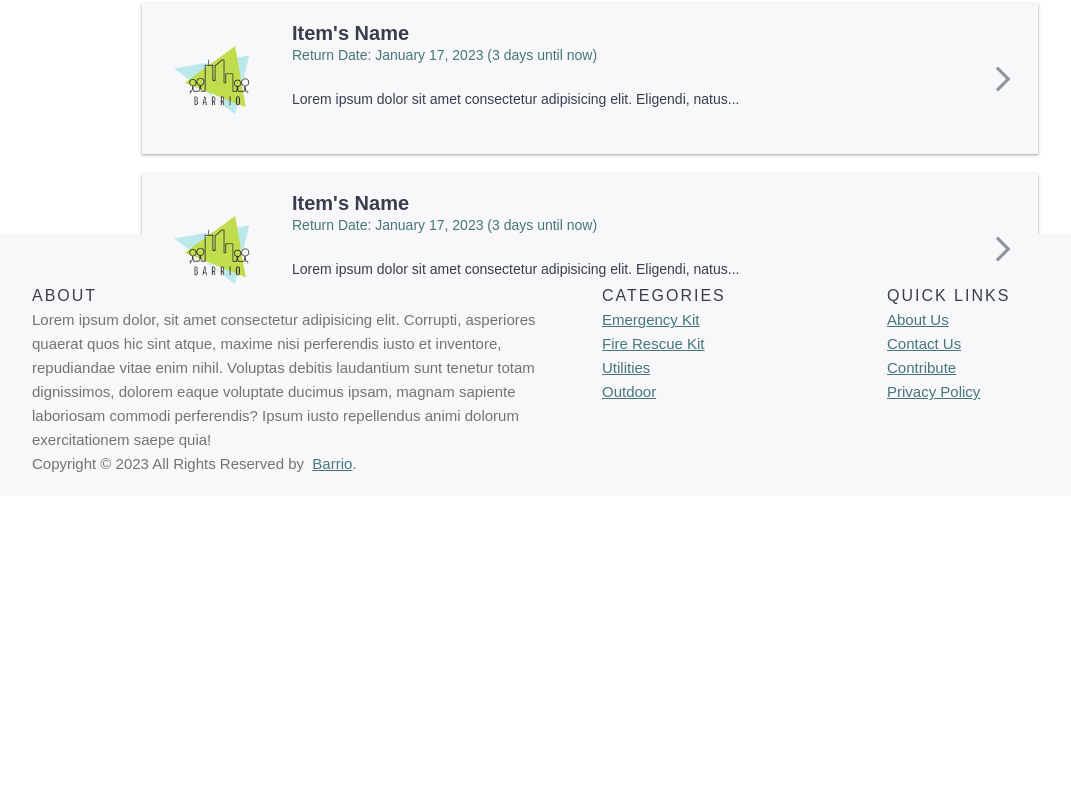
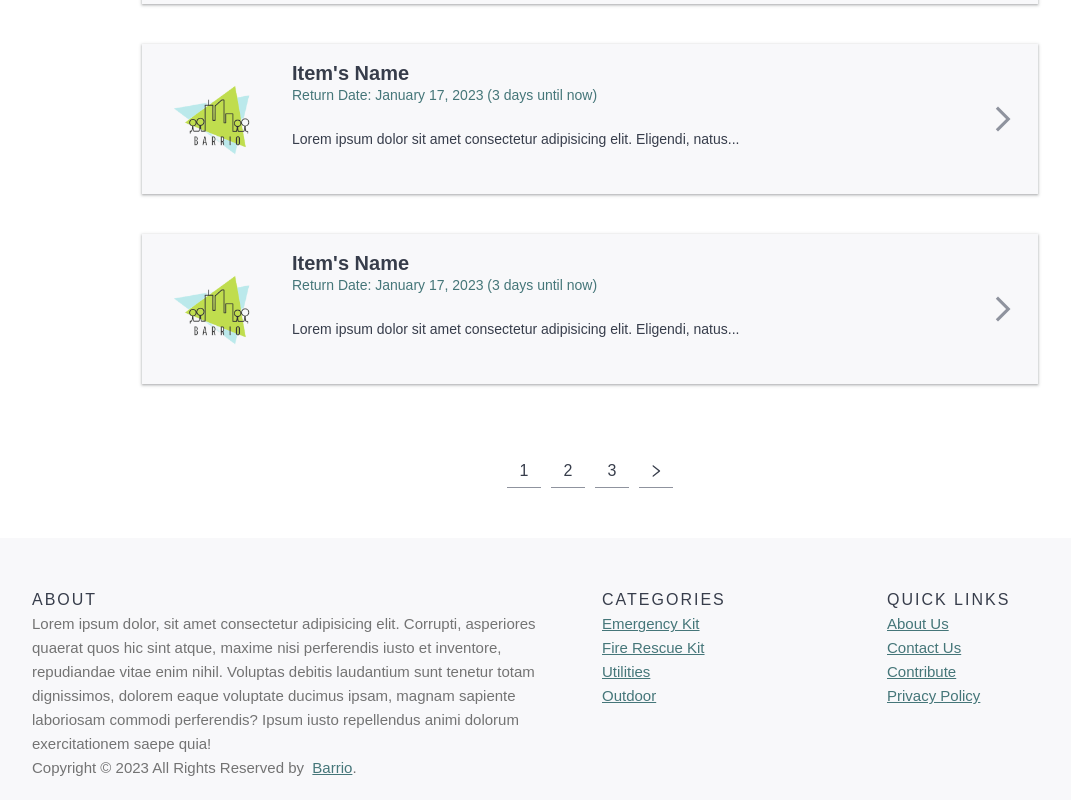
Before and after one commit to NexonL13/barrio, a React (Vite) app: page /barrio/status in a window 1280 px wide. Shown: the part 640-1440 px from the top of the page, without its empty margins (50-1121 px from the left). Before the commit the page ends 1136 px from the top, so only its background shows below. Built offline with nearby package versions, Linux system fonts and the light colour scheme; a web font is replaced by a local one.

Commit message:
fix some designs

```diff
--- a/src/components/Footer.jsx
+++ b/src/components/Footer.jsx
@@ -2,7 +2,7 @@ import React from "react";
 
 const footer = () => {
   return (
-    <footer class="site-footer">
+    <div class="site-footer">
       <div class="container">
         <div class="row">
           <div class="col-sm-12 col-md-6">
@@ -69,7 +69,7 @@ const footer = () => {
           </div>
         </div>
       </div>
-    </footer>
+    </div>
   );
 };
 
--- a/src/index.scss
+++ b/src/index.scss
@@ -793,6 +793,9 @@ body {
   border: 0.0313rem solid var(--clr-grey-300);
   height: 2.3125rem;
   width: 2.3125rem;
+  font-size: 0.8125rem;
+  text-align: center;
+  color: var(--clr-grey-300);
 }
 
 .item_btn {
@@ -1034,8 +1037,11 @@ body {
 
 //Status
 .status {
-  height: 100vh;
-  width: 100%;
+  display: flex;
+  flex-direction: column;
+  justify-content: center;
+  align-items: center;
+  margin-bottom: 3.125rem;
 }
 
 .status_header {
@@ -1052,12 +1058,15 @@ body {
   font-size: 20px;
   font-weight: bold;
   color: var(--clr-grey-500);
+  height: 100%;
 }
 
 .status-container {
-  height: 100vh;
-  width: 100%;
-  padding-inline: 80px;
+  display: flex;
+  flex-direction: column;
+  min-height: 100vh;
+  min-width: 100%;
+  padding-inline: 5rem;
 }
 
 .status_date {
@@ -1207,17 +1216,17 @@ body {
 .site-footer {
   background-color: var(--clr-grey);
   padding: 45px 0 20px;
-  font-size: 15px;
-  line-height: 24px;
+  font-size: 0.9375rem;
+  line-height: 1.5rem;
   color: #737373;
 }
 
 .site-footer h6 {
   color: var(--clr-grey-500);
-  font-size: 16px;
+  font-size: 1rem;
   text-transform: uppercase;
-  margin-top: 5px;
-  letter-spacing: 2px;
+  margin-top: 0.3125rem;
+  letter-spacing: 0.125rem;
 }
 .site-footer a {
   color: var(--clr-secondary);
@@ -1260,12 +1269,12 @@ body {
 .copyright-text {
   margin: 0;
 }
-@media (max-width: 991px) {
+@media (max-width: 61.9375rem) {
   .site-footer [class^="col-"] {
-    margin-bottom: 30px;
+    margin-bottom: 1.875rem;
   }
 }
-@media (max-width: 767px) {
+@media (max-width: 47.9375rem) {
   .site-footer {
     padding-bottom: 0;
   }
@@ -1274,7 +1283,7 @@ body {
     text-align: center;
   }
 }
-@media (max-width: 767px) {
+@media (max-width: 47.9375rem) {
   .social-icons li.title {
     display: block;
     margin-right: 0;
--- a/src/pages/Overview.jsx
+++ b/src/pages/Overview.jsx
@@ -35,7 +35,7 @@ const Overview = () => {
             Available Stocks: 99
           </p>
           <div className="item_btn-wrapper">
-            <input type="text" className="item_quantity" />
+            <input type="text" placeholder="0" className="item_quantity" />
             <Link to="/checkout" className="item_btn">
               Borrow Now
             </Link>
--- a/src/pages/Status.jsx
+++ b/src/pages/Status.jsx
@@ -2,6 +2,7 @@ import React from "react";
 import logo from "../images/logo.png";
 import { Link } from "react-router-dom";
 import { MdOutlineArrowForwardIos } from "react-icons/md";
+import { AiOutlineRight } from "react-icons/ai";
 
 const Status = () => {
   return (
@@ -111,6 +112,15 @@ const Status = () => {
             </div>
           </Link>
         </div>
+
+        <div className="inventory_pagination">
+          <button className="number-box">1</button>
+          <button className="number-box">2</button>
+          <button className="number-box">3</button>
+          <button className="number-box">
+            <AiOutlineRight />
+          </button>
+        </div>
       </div>
     </div>
   );
--- a/src/pages/Success.jsx
+++ b/src/pages/Success.jsx
@@ -1,6 +1,7 @@
 import React from "react";
 import { MdOutlineArrowForwardIos } from "react-icons/md";
-import success from "../images/success.png"
+import success from "../images/success.png";
+import { Link } from "react-router-dom";
 
 const Success = () => {
   return (
@@ -10,18 +11,21 @@ const Success = () => {
       </div>
       <div className="success_wrapper">
         <h1 className="success_header">Borrowed Equipment Reserved!</h1>
-      <p className="success_desc1">Your borrowed equipments was reserved successfully.</p>
-      <p className="success_desc2">For more details, check Borrowed Status tab.</p>
+        <p className="success_desc1">
+          Your borrowed equipments was reserved successfully.
+        </p>
+        <p className="success_desc2">
+          For more details, check Borrowed Status tab.
+        </p>
         <div className="tab_btn">
-      <button className="btn_submit tab_status">
+          <Link to="/status" className="btn_submit tab_status">
             Borrowed Status
             <div className="tab_arrow">
               <MdOutlineArrowForwardIos />
             </div>
-      </button>
+          </Link>
         </div>
       </div>
-
     </div>
   );
 };
```
Also changed, not shown: 1 other file (tests, documents, lock files or other folders). Lines whose indentation alone changed are shown as unchanged.
